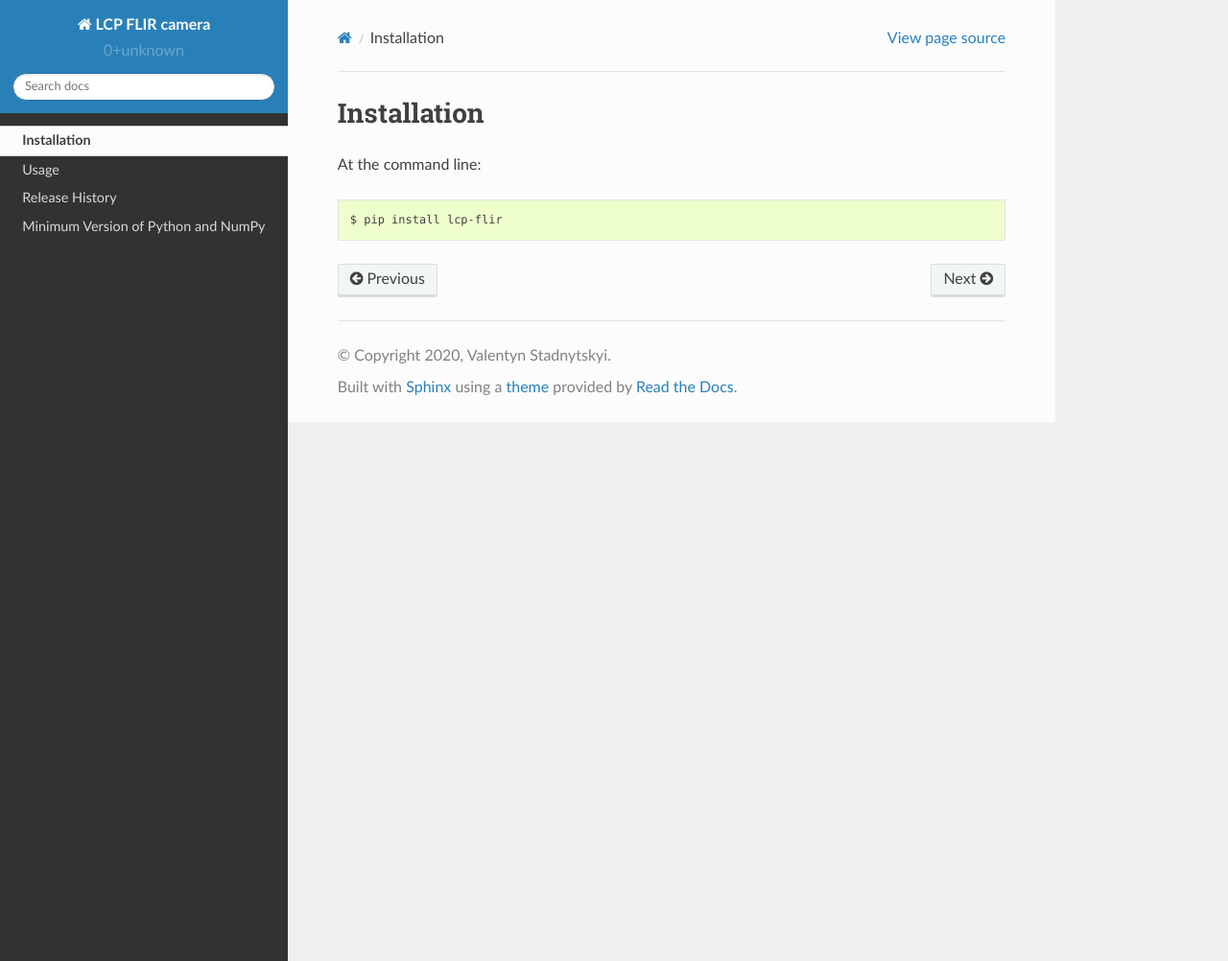
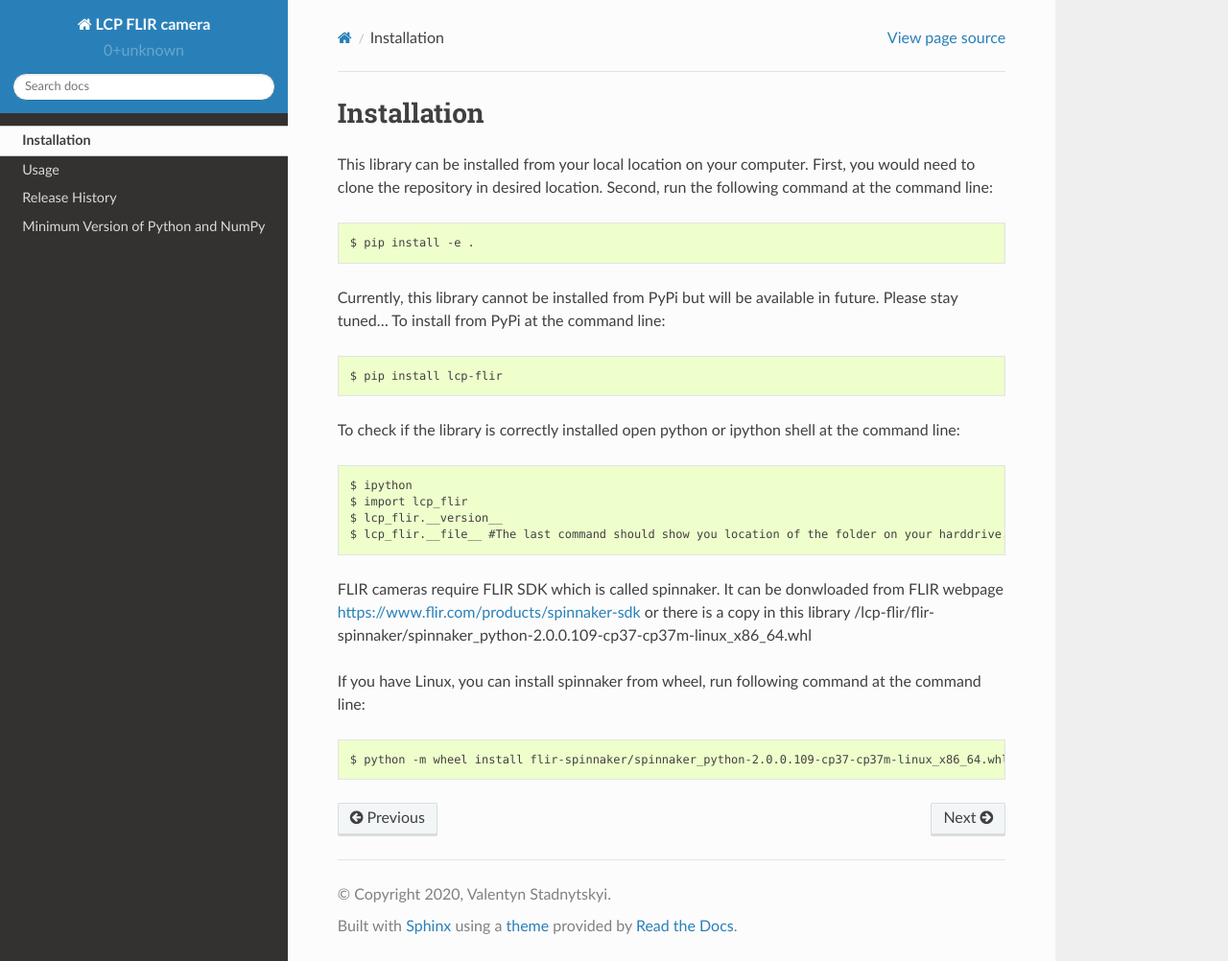
Before and after one commit to vstadnytskyi/lcp-flir, a Sphinx documentation site: the page built from docs/source/installation.rst, in a window 1280 px wide and 1002 px high. Shown: the whole window at 96% size. Built offline with Sphinx 7.4.7 and the Read the Docs theme 2.0.0, drawn with Linux system fonts in a browser that asks for light colours.

Commit message:
Update installation.rst

```diff
--- a/docs/source/installation.rst
+++ b/docs/source/installation.rst
@@ -2,6 +2,28 @@
 Installation
 ============
 
-At the command line::
+
+
+This library can be installed from your local location on your computer. First, you would need to clone the repository in desired location. Second, run the following command at the command line::
+
+    $ pip install -e .
+
+
+Currently, this library cannot be installed from PyPi but will be available in future. Please stay tuned...
+To install from PyPi at the command line::
 
     $ pip install lcp-flir
+
+To check if the library is correctly installed open python or ipython shell at the command line::
+
+    $ ipython
+    $ import lcp_flir
+    $ lcp_flir.__version__
+    $ lcp_flir.__file__ #The last command should show you location of the folder on your harddrive. Confirm it is correct location.
+
+
+FLIR cameras require FLIR SDK which is called spinnaker. It can be donwloaded from FLIR webpage https://www.flir.com/products/spinnaker-sdk or there is a copy in this library /lcp-flir/flir-spinnaker/spinnaker_python-2.0.0.109-cp37-cp37m-linux_x86_64.whl
+
+If you have Linux, you can install spinnaker from wheel, run following command at the command line::
+
+    $ python -m wheel install flir-spinnaker/spinnaker_python-2.0.0.109-cp37-cp37m-linux_x86_64.whl
```
